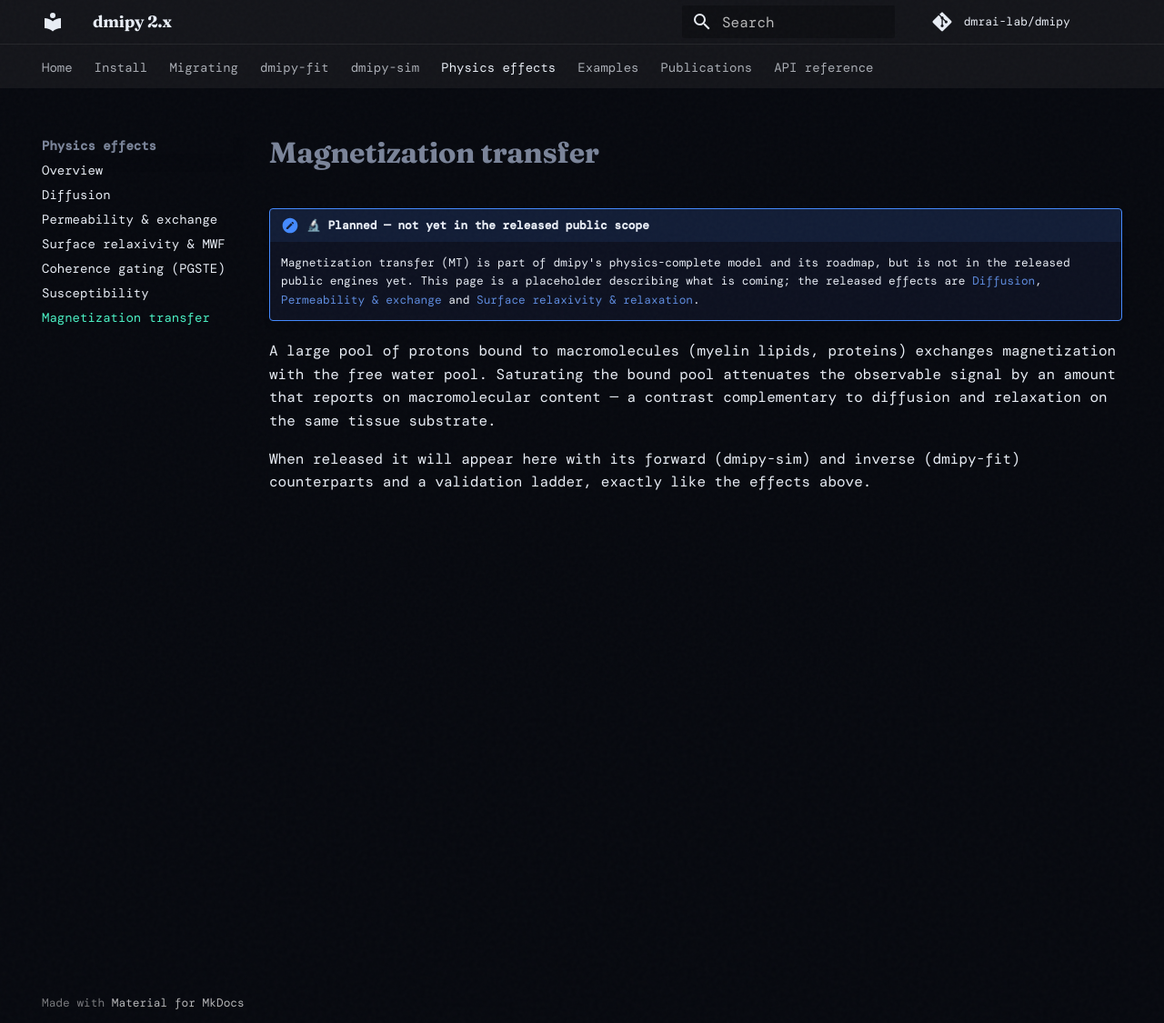
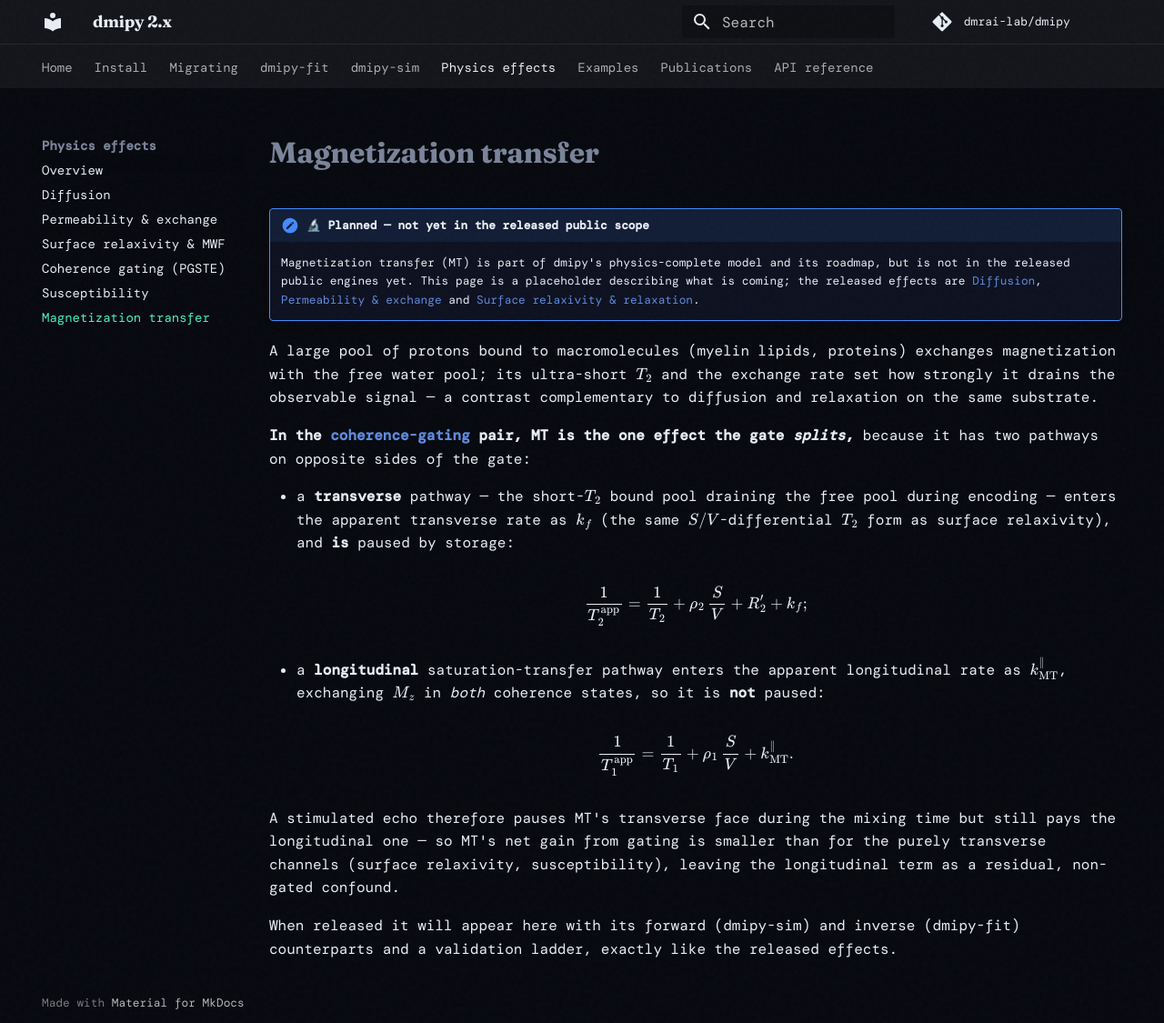
Before and after one commit to dmrai-lab/dmipy, an MkDocs documentation site: the page built from docs/physics/magnetization_transfer.md, in a window 1280 px wide and 1125 px high. Shown: the whole window at 91% size. Built offline with MkDocs 1.6.1 and Material for MkDocs 9.7.7, drawn with Linux system fonts in a browser that asks for light colours; some web fonts are replaced; comment, search, counter and statistics services are not loaded.

Commit message:
docs(physics): align susceptibility + MT pages to the T2_app/T1_app rate pair
Make the two planned-effect pages name their terms as entries of the coherence-gating
rate pair, consistent with the coherence_gating page:

- susceptibility: a purely transverse channel -> the R2' term in 1/T2_app; static
  part refocused by the echo, diffusion-driven residual paused by storage, no
  longitudinal counterpart.
- magnetization transfer: the one effect the gate SPLITS -> transverse k_f in
  1/T2_app (paused by storage, same S/V form as surface relaxivity) and longitudinal
  saturation-transfer k_MT^|| in 1/T1_app (acts in both states, not paused).

Both link back to coherence_gating.md; kept as 🔬 planned placeholders.

Co-Authored-By: Claude Opus 4.8 (1M context) <noreply@anthropic.com>

```diff
--- a/docs/physics/magnetization_transfer.md
+++ b/docs/physics/magnetization_transfer.md
@@ -7,9 +7,31 @@
     and [Surface relaxivity & relaxation](../surface_relaxivity_bias.md).
 
 A large pool of protons bound to macromolecules (myelin lipids, proteins) exchanges magnetization
-with the free water pool. Saturating the bound pool attenuates the observable signal by an amount
-that reports on macromolecular content — a contrast complementary to diffusion and relaxation on
-the same tissue substrate.
+with the free water pool; its ultra-short $T_2$ and the exchange rate set how strongly it drains the
+observable signal — a contrast complementary to diffusion and relaxation on the same substrate.
+
+**In the [coherence-gating](coherence_gating.md) pair, MT is the one effect the gate *splits*,**
+because it has two pathways on opposite sides of the gate:
+
+- a **transverse** pathway — the short-$T_2$ bound pool draining the free pool during encoding —
+  enters the apparent transverse rate as $k_f$ (the same $S/V$-differential $T_2$ form as surface
+  relaxivity), and **is** paused by storage:
+
+$$
+\frac{1}{T_2^{\mathrm{app}}} = \frac{1}{T_2} + \rho_2\,\frac{S}{V} + R_2' + k_f ;
+$$
+
+- a **longitudinal** saturation-transfer pathway enters the apparent longitudinal rate as
+  $k_{\mathrm{MT}}^{\parallel}$, exchanging $M_z$ in *both* coherence states, so it is **not** paused:
+
+$$
+\frac{1}{T_1^{\mathrm{app}}} = \frac{1}{T_1} + \rho_1\,\frac{S}{V} + k_{\mathrm{MT}}^{\parallel} .
+$$
+
+A stimulated echo therefore pauses MT's transverse face during the mixing time but still pays the
+longitudinal one — so MT's net gain from gating is smaller than for the purely transverse channels
+(surface relaxivity, susceptibility), leaving the longitudinal term as a residual, non-gated
+confound.
 
 When released it will appear here with its forward (dmipy-sim) and inverse (dmipy-fit)
-counterparts and a validation ladder, exactly like the effects above.
+counterparts and a validation ladder, exactly like the released effects.
```
Also changed, not shown: docs/physics/susceptibility.md (+17 -5 lines).
